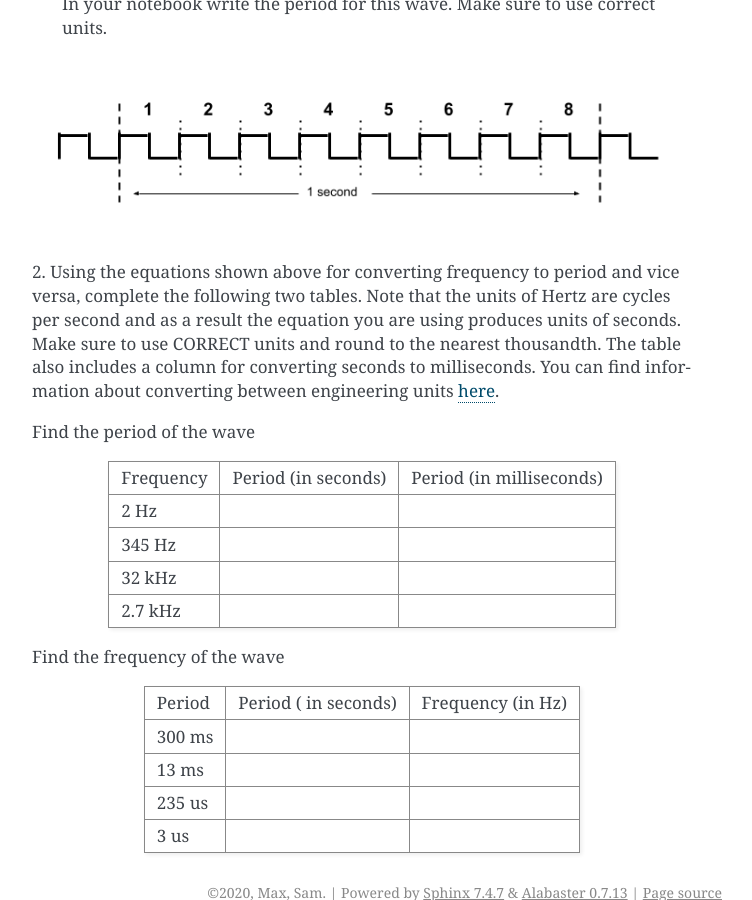
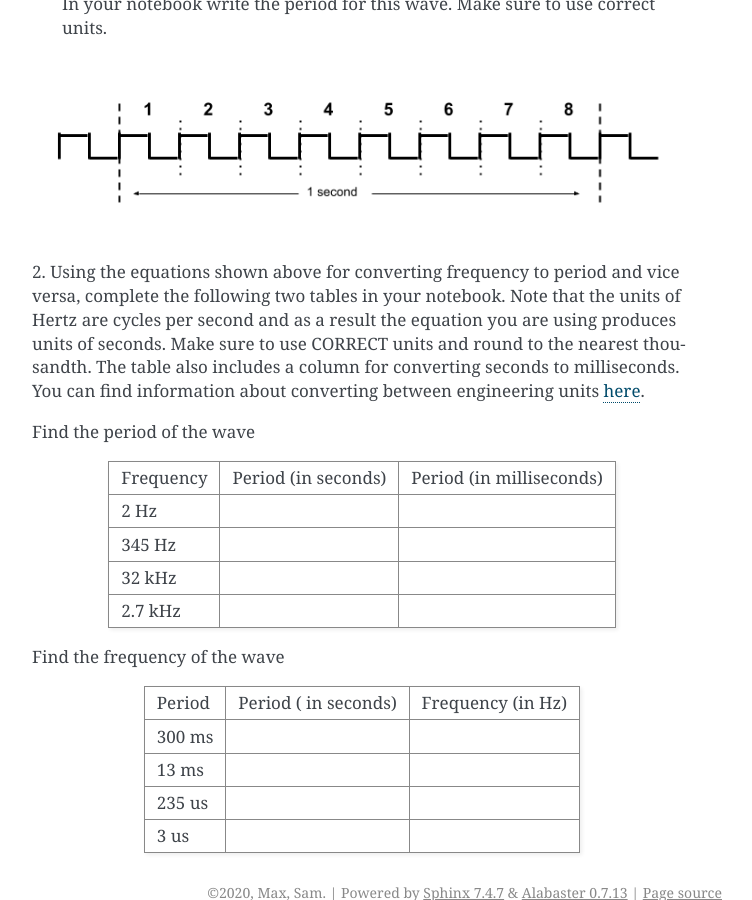
Before and after one commit to maxtkc/mvths-wiki, a Sphinx documentation site: the page built from docs/025a-period.rst, in a window 1280 px wide and 900 px high, scrolled down 995 px. Shown: the whole window, without its empty margins (388-1140 px from the left). Built offline with Sphinx 7.4.7, drawn with Linux system fonts in a browser that asks for light colours.

Commit message:
Update 025a-period.rst

```diff
--- a/docs/025a-period.rst
+++ b/docs/025a-period.rst
@@ -36,7 +36,7 @@ Exercise
 
 
 2. Using the equations shown above for converting frequency to period and vice versa, complete
-the following two tables. Note that the units of Hertz are cycles per
+the following two tables in your notebook. Note that the units of Hertz are cycles per
 second and as a result the equation you are using produces units of
 seconds. Make sure to use CORRECT units and round to the nearest
 thousandth. The table also includes a column for converting seconds to
```
